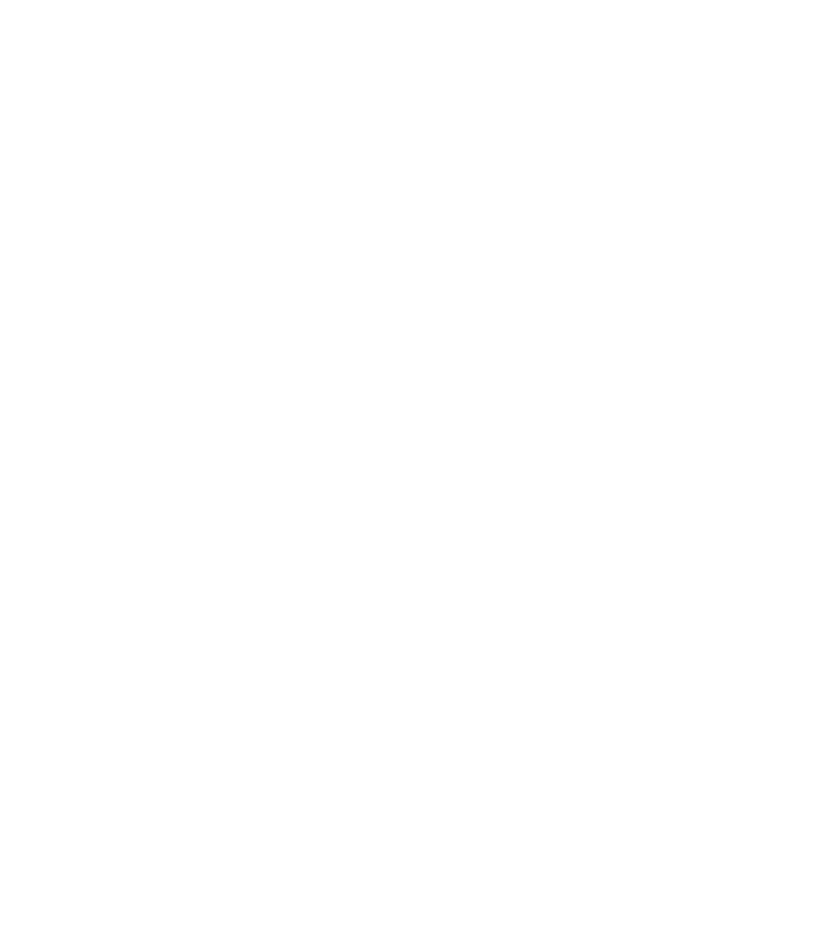
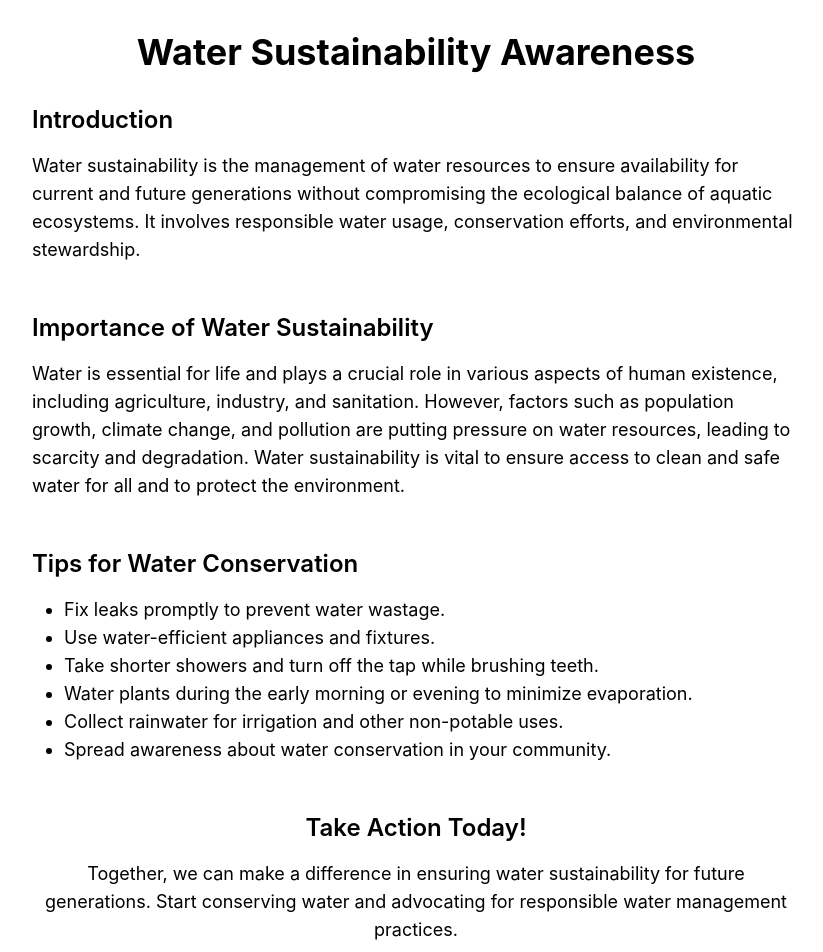
Before and after one commit to Hridya-Syju/With-Love-H20, a React (Create React App) app: page /awareness in a window 1280 px wide. Before the commit this address had no page. Shown: the top 952 px of the page, without its empty margins (224-1047 px from the left). Before the commit the page ends 800 px from the top, so only its background shows below. Built offline with nearby package versions, Linux system fonts and the light colour scheme.

Commit message:
CREATED AWARENESS PAGE

```diff
--- a/src/App.js
+++ b/src/App.js
@@ -8,6 +8,8 @@
 import ProfilePage from './User/userprofile';
 import AboutUsPage from './User/aboutus';
 import Forum from './forum';
+
+import AwarenessPage from './User/awareness'
 
 import { BrowserRouter as Router, Routes, Route} from 'react-router-dom';
 
@@ -24,6 +26,8 @@
           <Route path="/userprofile" element={<ProfilePage/>}/>
           <Route path="/aboutus"element={<AboutUsPage/>}/>
           <Route path="/forum"element={<Forum/>}/>
+          <Route path="/awareness"element={<AwarenessPage/>}/>
+
         </Routes>
       </Router>
     );
--- /dev/null
+++ b/src/User/awareness.js
@@ -0,0 +1,49 @@
+import React from "react";
+
+const AwarenessPage = () => {
+  return (
+    <div className="container mx-auto px-4 py-8">
+      <div className="max-w-3xl mx-auto">
+        <h1 className="text-4xl font-bold text-center mb-8">Water Sustainability Awareness</h1>
+
+        {/* Introduction Section */}
+        <section className="mb-12">
+          <h2 className="text-2xl font-semibold mb-4">Introduction</h2>
+          <p className="text-lg">
+            Water sustainability is the management of water resources to ensure availability for current and future generations without compromising the ecological balance of aquatic ecosystems. It involves responsible water usage, conservation efforts, and environmental stewardship.
+          </p>
+        </section>
+
+        {/* Importance of Water Sustainability */}
+        <section className="mb-12">
+          <h2 className="text-2xl font-semibold mb-4">Importance of Water Sustainability</h2>
+          <p className="text-lg">
+            Water is essential for life and plays a crucial role in various aspects of human existence, including agriculture, industry, and sanitation. However, factors such as population growth, climate change, and pollution are putting pressure on water resources, leading to scarcity and degradation. Water sustainability is vital to ensure access to clean and safe water for all and to protect the environment.
+          </p>
+        </section>
+
+        {/* Tips for Water Conservation */}
+        <section className="mb-12">
+          <h2 className="text-2xl font-semibold mb-4">Tips for Water Conservation</h2>
+          <ul className="list-disc pl-8">
+            <li className="text-lg">Fix leaks promptly to prevent water wastage.</li>
+            <li className="text-lg">Use water-efficient appliances and fixtures.</li>
+            <li className="text-lg">Take shorter showers and turn off the tap while brushing teeth.</li>
+            <li className="text-lg">Water plants during the early morning or evening to minimize evaporation.</li>
+            <li className="text-lg">Collect rainwater for irrigation and other non-potable uses.</li>
+            <li className="text-lg">Spread awareness about water conservation in your community.</li>
+          </ul>
+          </section>
+        {/* Call to Action */}
+<section className="text-center">
+  <h2 className="text-2xl font-semibold mb-4">Take Action Today!</h2>
+  <p className="text-lg mb-6">Together, we can make a difference in ensuring water sustainability for future generations. Start conserving water and advocating for responsible water management practices.</p>
+  <a href="https://forms.gle/vQkGbtp5HzXAHcGW7" target="_blank" rel="noopener noreferrer" className="inline-block bg-blue-500 text-white font-semibold py-3 px-6 rounded hover:bg-blue-600 transition duration-200">Get Involved</a>
+</section>
+
+      </div>
+    </div>
+  );
+};
+
+export default AwarenessPage;
--- a/src/User/unavbar.js
+++ b/src/User/unavbar.js
@@ -48,6 +48,16 @@
       >
         <a href="/forum" className="flex items-center hover:text-blue-500 transition-colors">
           Forum
+        </a>
+      </Typography>
+      <Typography
+        as="li"
+        variant="small"
+        color="blue-gray"
+        className="p-1 font-medium"
+      >
+        <a href="/awareness" className="flex items-center hover:text-blue-500 transition-colors">
+          Awareness
         </a>
       </Typography>
     </ul>
--- a/src/User/userprofile.js
+++ b/src/User/userprofile.js
@@ -9,7 +9,7 @@
       firstName: "Mara",
       lastName: "a",
       email: "mariatreesaanoop@gmail.com",
-      phoneNumber: "hi@gmail.com",
+      phoneNumber: "987654",
       password: "12345",
       aadhaarNumber: "12345",
     },
```
